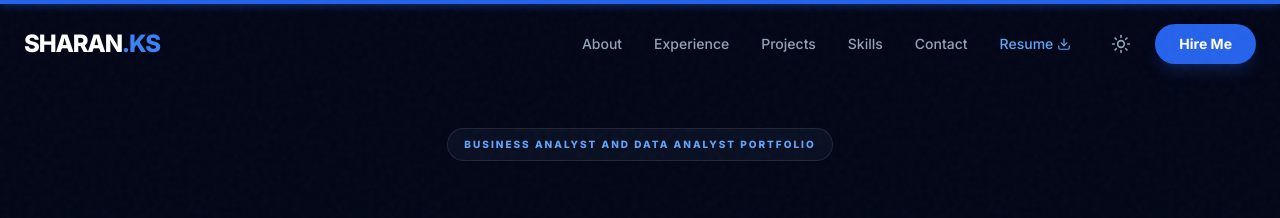
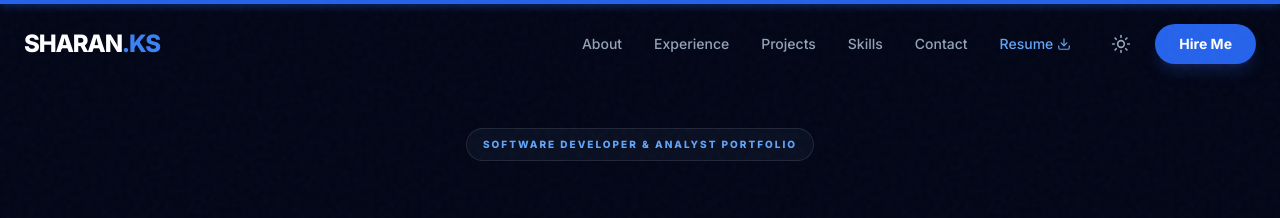
Before and after one commit to Sharan171111/portfolio, a React (Vite) app: page / in a window 1280 px wide. Shown: the top 218 px of the page. Built offline with nearby package versions, Linux system fonts and the light colour scheme.

Commit message:
fix: correctly brand as Software Engineer and Analyst everywhere

```diff
--- a/PortfolioApp.tsx
+++ b/PortfolioApp.tsx
@@ -191,7 +191,7 @@ const Hero = ({ theme }: { theme: 'dark' | 'light' }) => {
           transition={{ delay: 0.2 }}
           className={`px-4 py-2 rounded-full ${theme === 'dark' ? 'glass border-white/10 text-blue-400' : 'bg-blue-50 border-blue-100 text-blue-600'} border text-[10px] font-black uppercase tracking-[0.2em] mb-12 inline-block`}
         >
-          Business Analyst and Data Analyst Portfolio
+          Software Developer & Analyst Portfolio
         </motion.span>
 
         <h1 className={`text-7xl md:text-9xl font-black mb-12 leading-[0.9] tracking-tighter ${theme === 'dark' ? 'text-white' : 'text-slate-900'}`}>
--- a/index.html
+++ b/index.html
@@ -174,7 +174,7 @@
                 modalContent.innerHTML = `
                     <div style="font-size: 56px; margin-bottom: 16px; animation: bounce 2s infinite;">🚀</div>
                     <h2 style="font-size: 36px; font-weight: 900; margin: 0 0 8px 0; background: linear-gradient(to right, #60a5fa, #a78bfa); -webkit-background-clip: text; -webkit-text-fill-color: transparent; letter-spacing: -1px;">Sharan K S</h2>
-                    <h3 style="font-size: 18px; color: #94a3b8; margin: 0 0 28px 0; font-weight: 500;">Full Stack Developer</h3>
+                    <h3 style="font-size: 18px; color: #94a3b8; margin: 0 0 28px 0; font-weight: 500;">Software Engineer & Analyst</h3>
 
                     <div style="background: rgba(0,0,0,0.4); border-radius: 16px; padding: 20px; margin-bottom: 32px; border: 1px solid rgba(255,255,255,0.05);">
                         <p style="font-size: 11px; text-transform: uppercase; letter-spacing: 2px; color: #64748b; margin: 0 0 16px 0; font-weight: 800;">Core Expertise</p>
--- a/sharan-portfolio.html
+++ b/sharan-portfolio.html
@@ -3,7 +3,7 @@
 <head>
   <meta charset="UTF-8">
   <meta name="viewport" content="width=device-width, initial-scale=1.0">
-  <title>Sharan K S | Senior Full Stack Developer</title>
+  <title>Sharan K S | Software Engineer & Analyst</title>
   <link href="https://fonts.googleapis.com/css2?family=Inter:wght@300;400;500;600;700;900&display=swap" rel="stylesheet">
   <style>
     /* =========================
@@ -758,7 +758,7 @@
         <div class="modal-content">
           <div style="font-size: 64px; margin-bottom: 20px; animation: pulseAnim 2s infinite alternate;">🚀</div>
           <h2 style="font-size: 36px; font-weight: 900; margin-bottom: 8px; letter-spacing:-1px;">Sharan K S</h2>
-          <h3 style="font-size: 18px; color: #94a3b8; margin-bottom: 32px;">Full Stack Developer</h3>
+          <h3 style="font-size: 18px; color: #94a3b8; margin-bottom: 32px;">Software Engineer & Analyst</h3>
 
           <div style="background: rgba(0,0,0,0.4); border-radius: 16px; padding: 24px; margin-bottom: 32px; border: 1px solid rgba(255,255,255,0.05);">
             <p style="font-size: 11px; text-transform: uppercase; letter-spacing: 2px; color: #64748b; margin-bottom: 16px; font-weight: 800;">Core Expertise</p>
```
